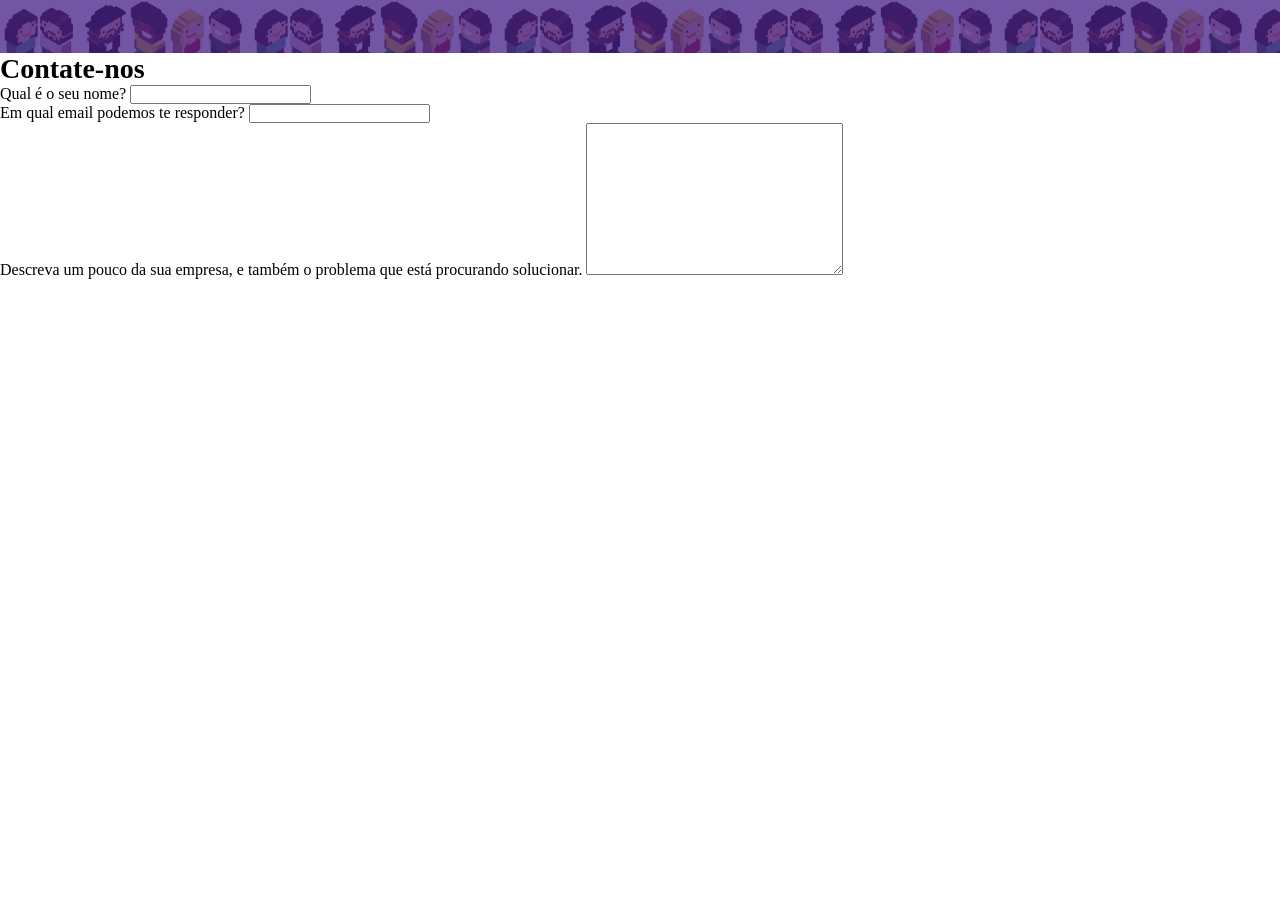
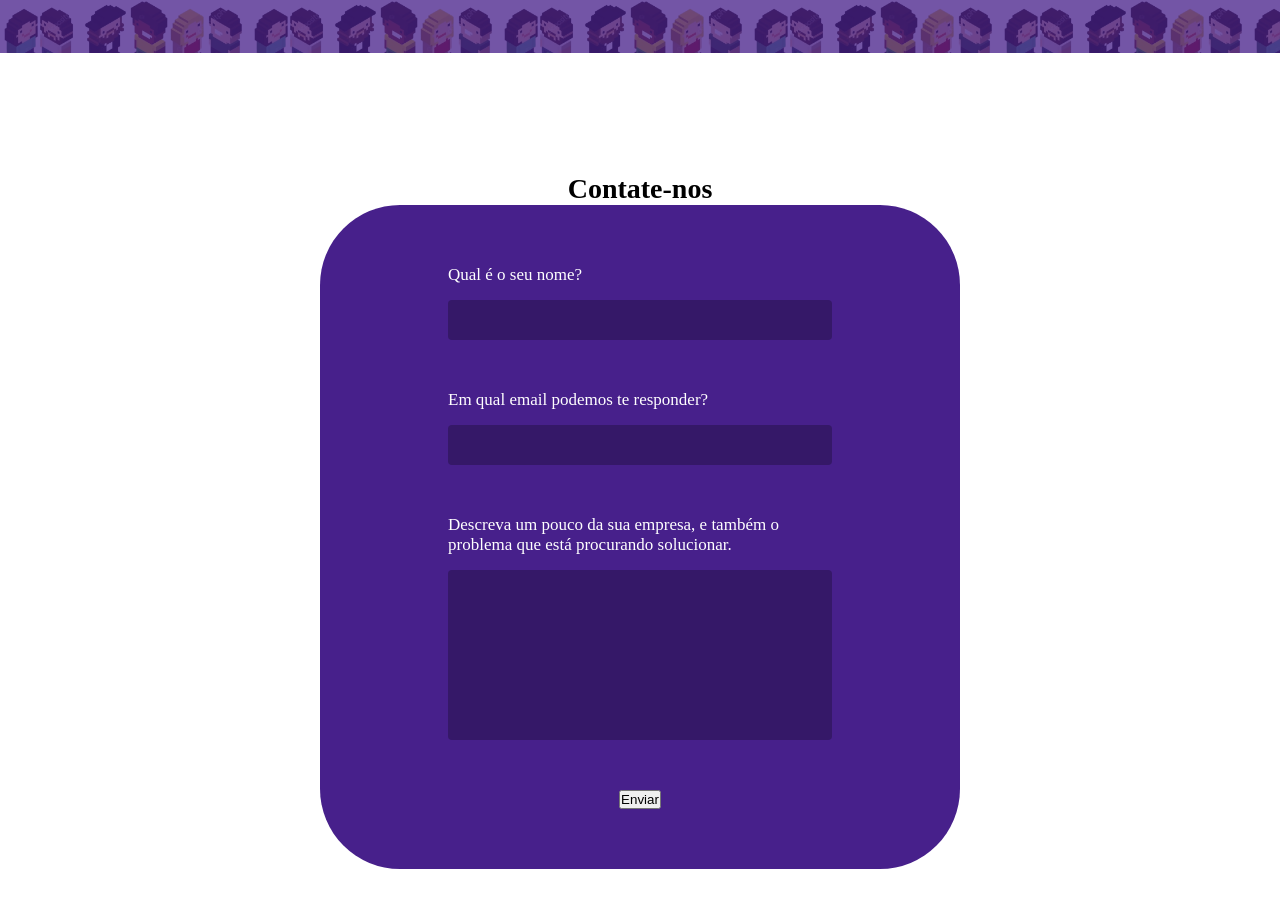
Before and after one commit to IgorAMoura/gamificaai, a plain HTML site: page index.html in a window 1280 px wide. Shown: the part 2539-3446 px from the top of the page. Before the commit the page ends 2818 px from the top, so only its background shows below. Drawn offline with Linux system fonts and the light colour scheme; a web font is replaced by a local one.

Commit message:
formulario semi-concluido

```diff
--- a/index.html
+++ b/index.html
@@ -86,10 +86,11 @@
                 <input type="email">
             </div>
 
-            <div class="campo-descrição">
+            <div class="campo-descricao">
                 <label for="">Descreva um pouco da sua empresa, e também o problema que está procurando solucionar.</label>
             <textarea id="" cols="30" rows="10"></textarea>
             </div>
+            <button type="submit">Enviar</button>
         </form>
     </section>
 </body>
--- a/style.css
+++ b/style.css
@@ -104,8 +104,7 @@ h2
 
 .card p
 {   color: white;
-    font-family: "Montserrat";
-    font-size: 16px;
+    font-family: "Montserrat";        font-size: 16px;
     padding: 7%;
     text-align: left;}
 
@@ -135,7 +134,8 @@ h2
     background-image: url(img/Bonecos.png);
     background-size: 250px;
     background-attachment: fixed;
-    position: relative; }
+    position: relative;
+    margin-bottom: 120px; }
 
 .filtro
 {   height: 100%;
@@ -154,4 +154,68 @@ h2
 {   color: white;
     font-family: "Anta";
     font-size: 28px;
-    z-index: 0; }
+    z-index: 0;
+    width: fit-content;
+    transition: 200ms; }
+
+#portfolio a:hover
+{   transform: scale(1.05);
+    transition: 200ms; }
+
+#contato
+{   text-align: center;
+    padding-bottom: 100px;
+    margin-bottom: 100px; }
+
+#contato
+{   margin-bottom: 70px; }
+
+#contato form
+{   background-color: var(--roxo-gamifica);
+    width: 50%;
+    margin: 0 auto;
+    padding: 60px 0px;
+    border-radius: 80px;
+    display: flex;
+    flex-direction: column;
+    align-items: center;
+    color: white;
+    font-size: 17px;
+    font-family: "Montserrat"; }
+
+.campo
+{   width: 60%;
+    display: flex;
+    flex-direction: column;
+    justify-content: space-between;
+    text-align: left;
+    margin-bottom: 50px; }
+
+.campo-descricao
+{   width: 60%;
+    display: flex;
+    flex-direction: column;
+    justify-content: space-between;
+    text-align: left;
+    margin-bottom: 50px; }
+
+.campo input
+{   height: 40px;
+    color: white;
+    background-color: #351868;
+    border: none;
+    border-radius: 4px;
+    outline: none;
+    text-indent: 10px; }
+
+.campo-descricao textarea
+{   color: white;
+    background-color: #351868;
+    border: none;
+    border-radius: 4px;
+    outline: none;
+    resize: none;
+    padding: 10px; }
+
+.campo label, .campo-descricao label
+{   margin-bottom: 15px; }
```
Lines whose indentation alone changed are shown as unchanged.
